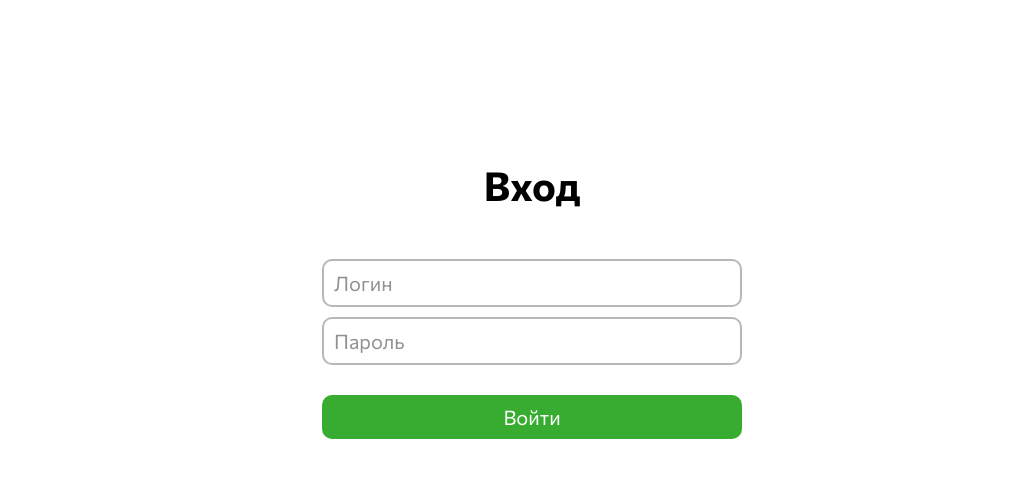
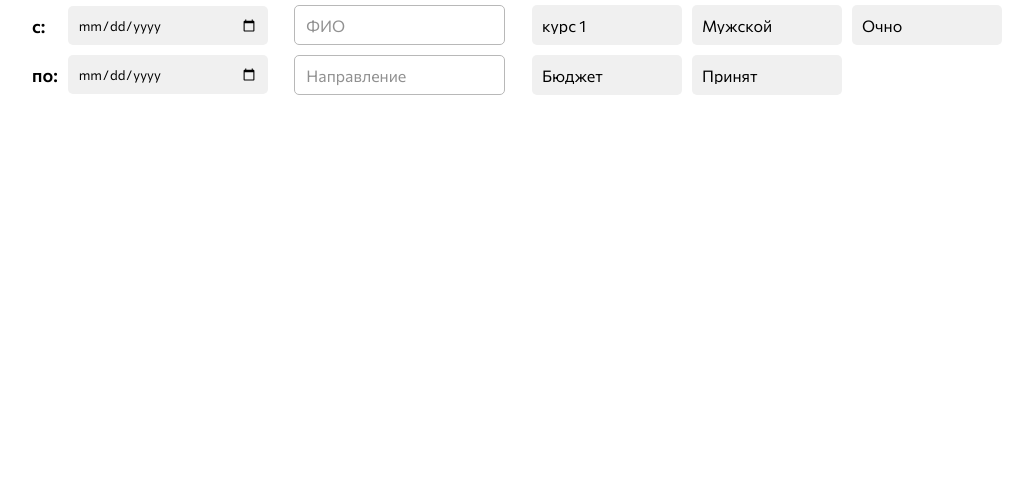
Before and after one commit to Yanarkaev/students-db, a React (Create React App) app: page / in a window 1280 px wide. Shown: the top 478 px of the page, without its empty margins (108-1141 px from the left). Built offline with nearby package versions, Linux system fonts and the light colour scheme.

Commit message:
компонент бара поиска

```diff
--- a/src/App.jsx
+++ b/src/App.jsx
@@ -1,4 +1,4 @@
-import { Header } from "./components";
+import { FilterBar, Header } from "./components";
 import { Input } from "./components/iu";
 import Auth from "./features/auth-page/Auth";
 
@@ -7,7 +7,8 @@ function App() {
     <div className="App">
       {/* <Header />
       <Input placeholder="standard" variant="standard" /> */}
-      <Auth />
+      {/* <Auth /> */}
+      <FilterBar />
     </div>
   );
 }
--- /dev/null
+++ b/src/components/FilterBar/FilterBar.jsx
@@ -0,0 +1,78 @@
+import React, { useState } from "react";
+import { Input } from "../iu";
+import styles from "./FilterBar.module.scss";
+
+export const FilterBar = () => {
+  const [date, setDate] = useState({
+    startDate: "",
+    endDate: "",
+    fullname: "",
+    education: "",
+    course: "",
+    gender: "",
+    educationForm: "",
+    educationType: "",
+    status: "",
+  });
+  console.log(date);
+  return (
+    <div className={styles.FilterBar}>
+      <div className={styles.dateSelect}>
+        <div>
+          <span>с:</span>
+          <input type="date" onChange={(e) => setDate(e.target.value)} />
+        </div>
+        <div>
+          <span>по:</span>
+          <input type="date" onChange={(e) => setDate(e.target.value)} />
+        </div>
+      </div>
+
+      <div className={styles.inputs}>
+        <Input
+          className={styles.filterInput}
+          placeholder="ФИО"
+          variant="outlined"
+        />
+        <Input
+          className={styles.filterInput}
+          placeholder="Направление"
+          variant="outlined"
+        />
+      </div>
+
+      <div className={styles.selects}>
+        <select className={styles.selectCourse}>
+          <option value="">курс 1</option>
+          <option value="">курс 2</option>
+          <option value="">курс 3</option>
+          <option value="">курс 4</option>
+          <option value="">курс 5</option>
+          <option value="">курс 6</option>
+        </select>
+
+        <select name="" id="" className={styles.selectGender}>
+          <option value="">Мужской</option>
+          <option value="">Женский</option>
+        </select>
+
+        <select name="" id="" className={styles.selectForm}>
+          <option value="">Очно</option>
+          <option value="">Заочно</option>
+          <option value="">Очно-заочно</option>
+        </select>
+
+        <select name="" id="" className={styles.selectType}>
+          <option value="">Бюджет</option>
+          <option value="">Контракт</option>
+        </select>
+
+        <select name="" id="" className={styles.selectStatus}>
+          <option value="">Принят</option>
+          <option value="">Переведен</option>
+          <option value="">Отчислен</option>
+        </select>
+      </div>
+    </div>
+  );
+};
--- /dev/null
+++ b/src/components/FilterBar/FilterBar.module.scss
@@ -0,0 +1,90 @@
+.FilterBar {
+  display: flex;
+  align-items: center;
+  justify-content: space-between;
+  max-width: 1000px;
+  margin: 0 auto;
+  align-items: center;
+
+  .dateSelect {
+    min-height: 40px;
+    font-size: 20px;
+
+    div:not(:last-of-type) {
+      margin-bottom: 10px;
+    }
+
+    input {
+      &:hover {
+        background-color: rgb(225, 225, 225);
+      }
+    }
+
+    div {
+      display: flex;
+      justify-content: space-between;
+      align-items: center;
+
+      span {
+        font-weight: 600;
+        font-size: 18px;
+        margin-right: 10px;
+      }
+
+      input {
+        width: 200px;
+        background-color: rgb(240, 240, 240);
+        border: 0;
+        padding: 10px;
+        border-radius: 5px;
+      }
+    }
+  }
+
+  .selects {
+    display: flex;
+    flex-wrap: wrap;
+    max-width: 500px;
+    align-items: center;
+
+    select:not(:last-of-type) {
+      margin-right: 10px;
+    }
+
+    select {
+      width: 150px;
+      font-size: 16px;
+      border: 0;
+      background-color: rgb(240, 240, 240);
+      padding: 10px;
+      min-height: 40px;
+      -webkit-appearance: none;
+      -moz-appearance: none;
+      cursor: pointer;
+      border-radius: 5px;
+      margin: 5px 0;
+      &:hover {
+        background-color: rgb(225, 225, 225);
+      }
+    }
+  }
+
+  .inputs {
+    align-items: center;
+    justify-content: space-between;
+
+    .filterInput:not(:last-of-type) {
+      margin-bottom: 10px;
+    }
+    .filterInput {
+      font-size: 16px;
+
+      input {
+        height: 40px;
+        padding: 10px;
+        border-width: 1px;
+        border-radius: 5px;
+      }
+    }
+  }
+}
--- a/src/components/index.js
+++ b/src/components/index.js
@@ -1 +1,2 @@
-export { Header } from './Header/Header';
+export { Header } from "./Header/Header";
+export { FilterBar } from "./FilterBar/FilterBar";
--- a/src/components/iu/Input/Input.module.scss
+++ b/src/components/iu/Input/Input.module.scss
@@ -10,6 +10,7 @@
     transition: 0.2s;
     border: 0;
     width: 100%;
+    font-size: inherit;
   }
 
   .outlined {
@@ -34,16 +35,14 @@
     top: 50%;
     translate: 0 -50%;
     transition: 0.2s;
-    font-size: 20px;
     pointer-events: none;
     color: rgb(145, 145, 145);
   }
 
   .focused {
-    font-size: 14px;
+    font-size: 60%;
     top: 8px;
     color: #197de3;
     padding: 0 5px;
-    // background-color: rgb(255, 255, 255);
   }
 }
--- a/src/features/auth-page/Auth.jsx
+++ b/src/features/auth-page/Auth.jsx
@@ -10,7 +10,6 @@ const Auth = () => {
 
   const handleData = (e) => {
     setData({ ...data, [e.target.name]: e.target.value });
-    console.log(e.target.value);
   };
 
   const handleAuth = (e) => {
```
